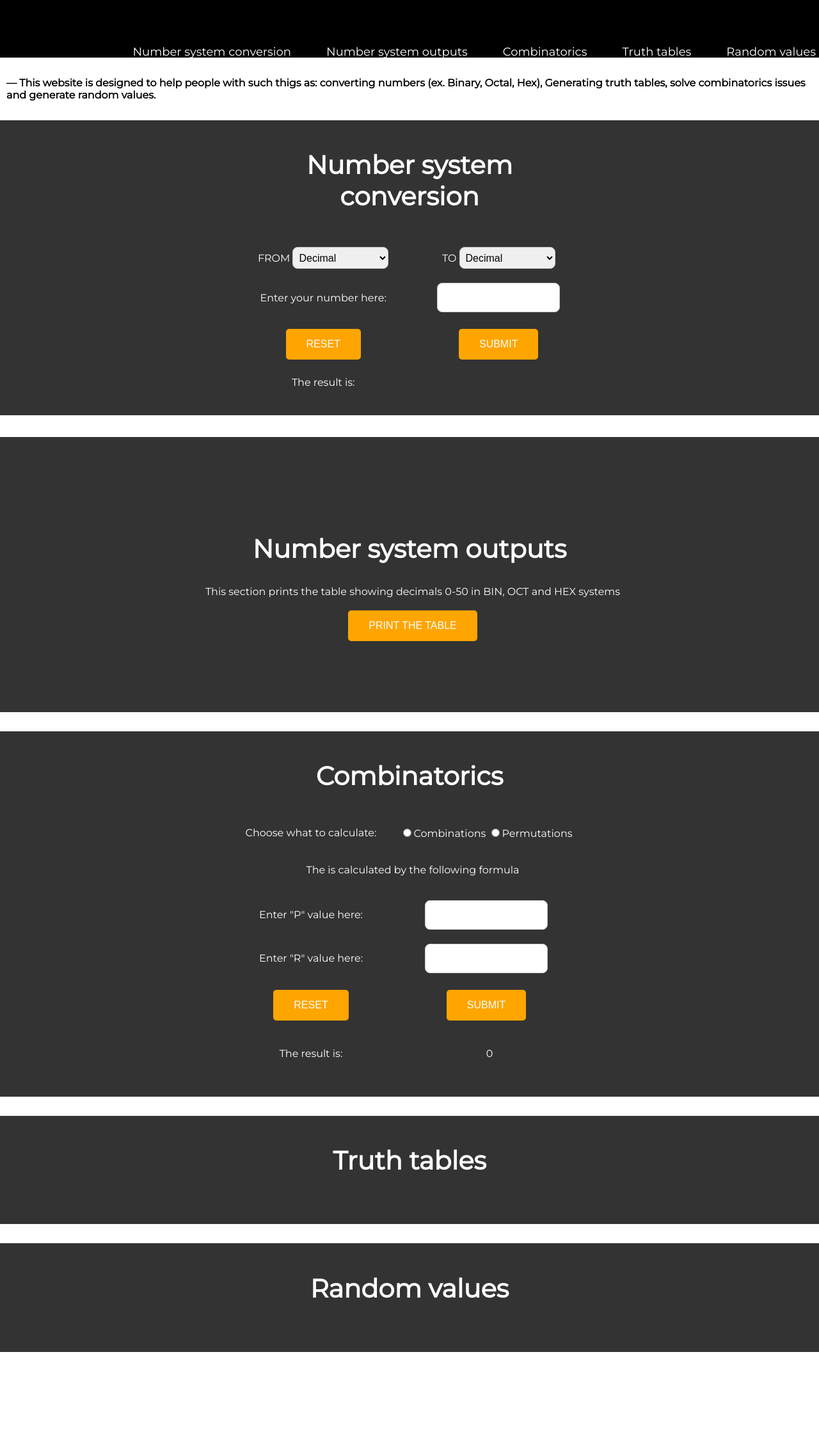
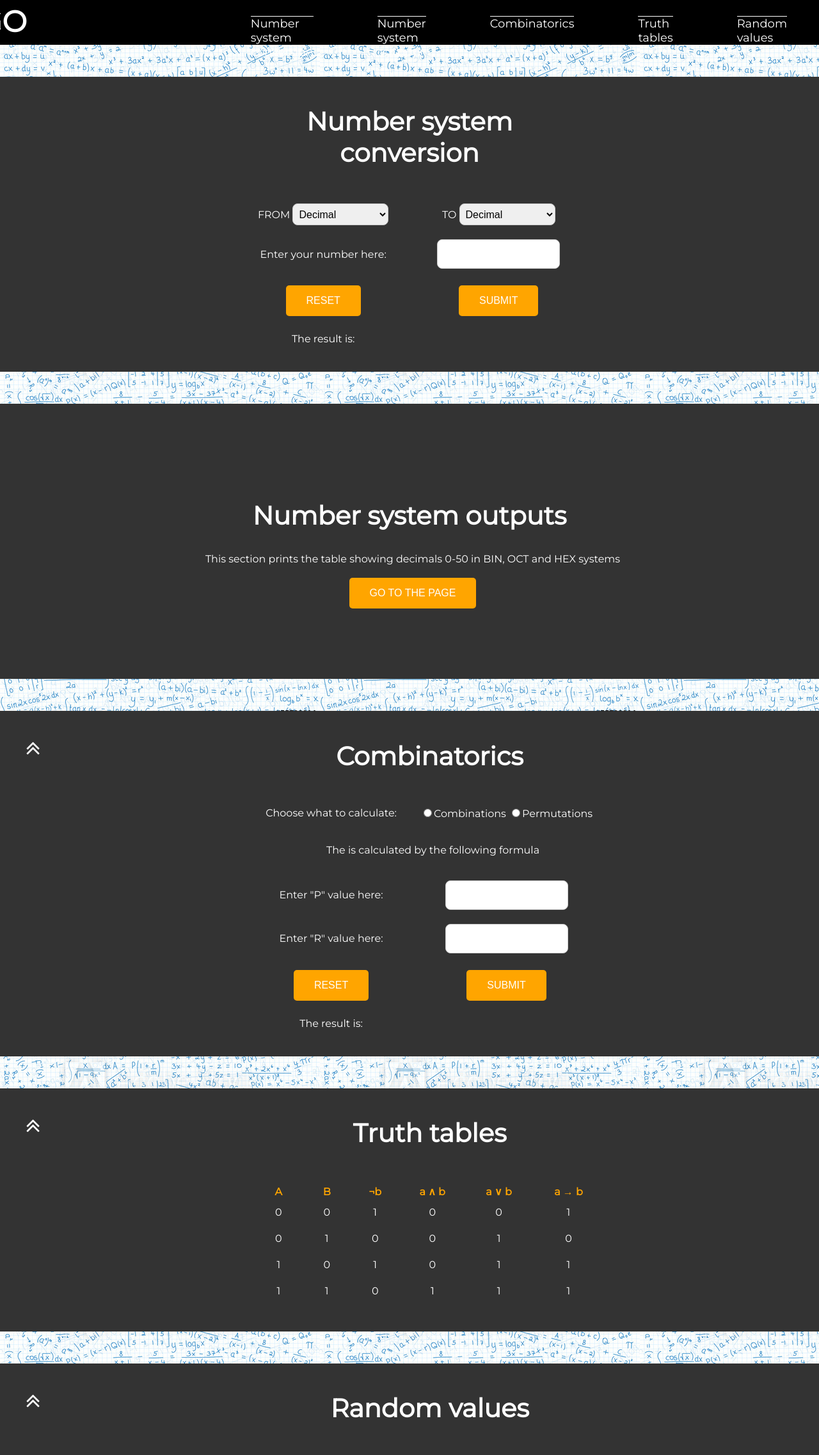
Before and after one commit to stnoov/DevBasicSkills2019-4, a plain HTML site: page index.html in a window 1280 px wide. Shown: the whole page at 64% size. Before the commit the page ends 2113 px from the top, so only its background shows below. Drawn offline with Linux system fonts and the light colour scheme.

Commit message:
Tables added

```diff
--- a/index.html
+++ b/index.html
@@ -7,19 +7,21 @@
     <link rel="stylesheet" type="text/css" href="styles.css">
     <link href='https://fonts.googleapis.com/css?family=Montserrat' rel='stylesheet'>
     <script src="mathProject.js"></script>
+    <link rel="stylesheet" href="https://cdnjs.cloudflare.com/ajax/libs/font-awesome/4.7.0/css/font-awesome.min.css">
     <title>Math Project</title>
 </head>
 <body>
-    <div class="header">
-        <div class="header-item"><a href="#">Number system conversion</a></div>
-        <div class="header-item"><a href="#">Number system outputs</a></div>
-        <div class="header-item"><a href="#">Combinatorics</a></div>
-        <div class="header-item"><a href="#">Truth tables</a></div>
-        <div class="header-item"><a href="#">Random values</a></div>
+    <div class="header" id="header">
+        <h2 style="margin-top:5px; margin-right: 300px; font-size: 46px;">LOGO</h2>
+        <div class="header-item"><a href="#conversionSection">Number system conversion</a></div>
+        <div class="header-item"><a href="#NumberSystemOutputsSection">Number system outputs</a></div>
+        <div class="header-item"><a href="#combinatoricsSection">Combinatorics</a></div>
+        <div class="header-item"><a href="#truthTablesSection">Truth tables</a></div>
+        <div class="header-item"><a href="#randomValuesSection">Random values</a></div>
     </div>
-    <p><strong> — This website is designed to help people with such thigs as: converting numbers (ex. Binary, Octal, Hex),
-        Generating truth tables, solve combinatorics issues and generate random values.</strong> </p>
-    <div class="container">
+
+        <!--conversion-->
+    <div class="container" id="conversionSection">
         <table class="center">
             <tr>
                 <td colspan="2"><h2>Number system conversion</h2></td>
@@ -67,16 +69,19 @@
             </tr>
         </table>
     </div>
-    <div class="container">
-        <div class="outputs">
+
+<!--Number system outputs-->
+
+    <div class="container" id="NumberSystemOutputsSection">
+        <div class="outputs center"  >
         <h2>Number system outputs</h2>
         <p>This section prints the table showing decimals 0-50 in BIN, OCT and HEX systems</p>
-        <p><a href="numberOutputs.html"><button>PRINT THE TABLE</button></a></p>
-
-        </table>
-    </div>
+        <p><a href="numberOutputs.html"><button>GO TO THE PAGE</button></a>
+        </div>
 </div>
-<div class="container">
+<!--Combinatorics-->
+<div class="container" id="combinatoricsSection">
+    <a href="#header"><div class="arrowUP"><i class="fa fa-angle-double-up" style="font-size:36px"></i></div></a>
     <table class="center">
         <tr>
             <td colspan="2"><h2>Combinatorics</h2></td>
@@ -122,20 +127,70 @@
                 The   result   is:
             </td>
             <td>
-                    <p id="combinatoricsResult">0</p>
+                    <p id="combinatoricsResult"></p>
             </td>
         </tr>
     </table>
 </div>
-<div class="container">
+<!--Truth tables-->
+<div class="container" id="truthTablesSection">
+        <a href="#header"><div class="arrowUP"><i class="fa fa-angle-double-up" style="font-size:36px"></i></div></a>
         <table class="center">
                 <tr>
                     <td colspan="2"><h2>Truth tables</h2></td>
+                    <tr>
+                        <td colspan="2">
+                        <table>
+                            <tr class="head center">
+                                <th>A</th>
+                                <th>B</th>
+                                <th>&#172;b</th>
+                                <th>a &#8743; b</th>
+                                <th>a &#8744; b</th>
+                                <th>a &#8594; b</th>
+                              </tr>
+                              <tr class="row">
+                                    <td>0</td>
+                                    <td>0</td>
+                                    <td>1</td>
+                                    <td>0</td>
+                                    <td>0</td>
+                                    <td>1</td>
+                                  </tr>
+                                  <tr class="row">
+                                    <td>0</td>
+                                    <td>1</td>
+                                    <td>0</td>
+                                    <td>0</td>
+                                    <td>1</td>
+                                    <td>0</td>
+                                  </tr>
+                                  <tr class="row">
+                                    <td>1</td>
+                                    <td>0</td>
+                                    <td>1</td>
+                                    <td>0</td>
+                                    <td>1</td>
+                                    <td>1</td>
+                                  </tr>
+                                  <tr class="row">
+                                    <td>1</td>
+                                    <td>1</td>
+                                    <td>0</td>
+                                    <td>1</td>
+                                    <td>1</td>
+                                    <td>1</td>
+                                  </tr>
+
+                        </table>
+                    </td>
+                    </tr>
                 </tr>
         </table>
 </div>
-
-<div class="container">
+<!--Random values-->
+<div class="container randomValuesSection">
+        <a href="#header"><div class="arrowUP"><i class="fa fa-angle-double-up" style="font-size:36px"></i></div></a>
         <table class="center">
                 <tr>
                     <td colspan="2"><h2>Random values</h2></td>
--- a/mathProject.js
+++ b/mathProject.js
@@ -147,3 +147,33 @@ function Combinatorics() {
         combinatoricsResult.innerHTML = permutations(valueP,valueR);
       }
     }
+
+    function toStringToUpperCase(a, b) {
+        var c;
+        c = (a.toString(b));
+        c = c.toString().toUpperCase();
+        return (c);
+    }
+
+    function createTable() {
+    document.write("<table class='tableContent' border=1> <tr><th>Decimal</th><th>Binary</th><th>Octal</th><th>Hexidecimal</th></tr>")
+    for (i = 1; i < 51; i++) {
+      document.write("<tr><th>" + toStringToUpperCase(i, 10) + "</th><th>   " + toStringToUpperCase(i, 2) + "</th><th>    " + toStringToUpperCase(i, 8) + "</th><th>    " + toStringToUpperCase(i, 16) + "</th></tr> ");
+    }
+    document.write("</table>");
+    document.write("</div>");
+    }
+
+    function fillTable() {
+        if (document.getElementById('checkButton').textContent == 'Display') {
+            document.getElementById('conversionTable').style.visibility = 'visible';
+            document.getElementById('checkButton').textContent = 'Hide';
+
+        }
+        else {
+            document.getElementById('conversionTable').style.visibility = 'hidden';
+            document.getElementById('checkButton').textContent = 'Display';
+
+        }
+
+    }
--- a/styles.css
+++ b/styles.css
@@ -3,7 +3,12 @@ body {
     margin: 0;
     font-family: 'Montserrat';
     font-size: 16px;
+    background-image: url(./background-math.jpg);
 }
+html {
+    scroll-behavior: smooth;
+  }
+
 h2 {
     font-size: 40px;
 }
@@ -16,6 +21,10 @@ a {
 p {
 
     margin-left: 10px;
+}
+
+th {
+    color: orange;
 }
 
 button {
@@ -31,9 +40,8 @@ button {
     cursor: pointer;
     border-radius: 5px;
  }
-
 .header {
-    height: 90px;
+    height: 70px;
     background: black;
     color: white;
     display: flex;
@@ -41,11 +49,14 @@ button {
     margin-bottom: 30px;
 }
 .header-item {
-    margin-top: 70px;
+    margin-top: 25px;
+    margin-bottom: 20px;
     font-size: 18px;
     margin-left: 50px;
-    margin-right: 5px;
+    margin-right: 50px;
+    border-top: 1px solid white;
 }
+
 .container {
     background-color: #333333;
     color: white;
@@ -54,6 +65,7 @@ button {
     padding-bottom: 30px;
     margin-top: 30px;
     height: auto;
+    margin-top: 50px;
 }
 table {
     width: 550px;
@@ -67,6 +79,9 @@ table {
     padding: 10px;
 }
 
+.tableContent {
+    width: 100%;
+}
 
 .form-item {
     width: 150px;
@@ -84,3 +99,14 @@ table {
  .outputs h2 {
      padding-top: 150px
  }
+
+ #outputsTable {
+     width:100%
+ }
+
+.arrowUP {
+    float: left;
+    margin-left: 40px;
+    margin-top: 40px;
+    color: white;
+}
```
Also changed, not shown: numberOutputs.html (+13 -8 lines), background-math.jpg (added).
